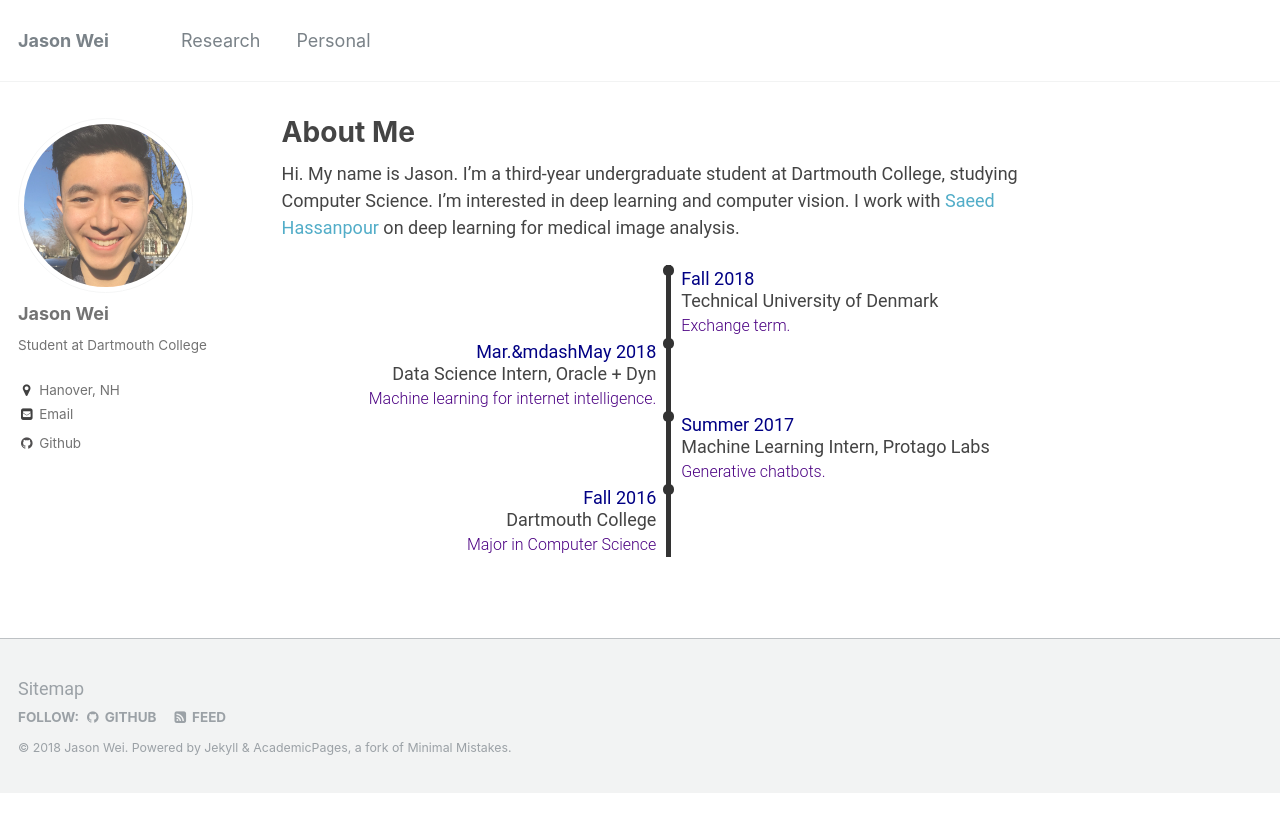
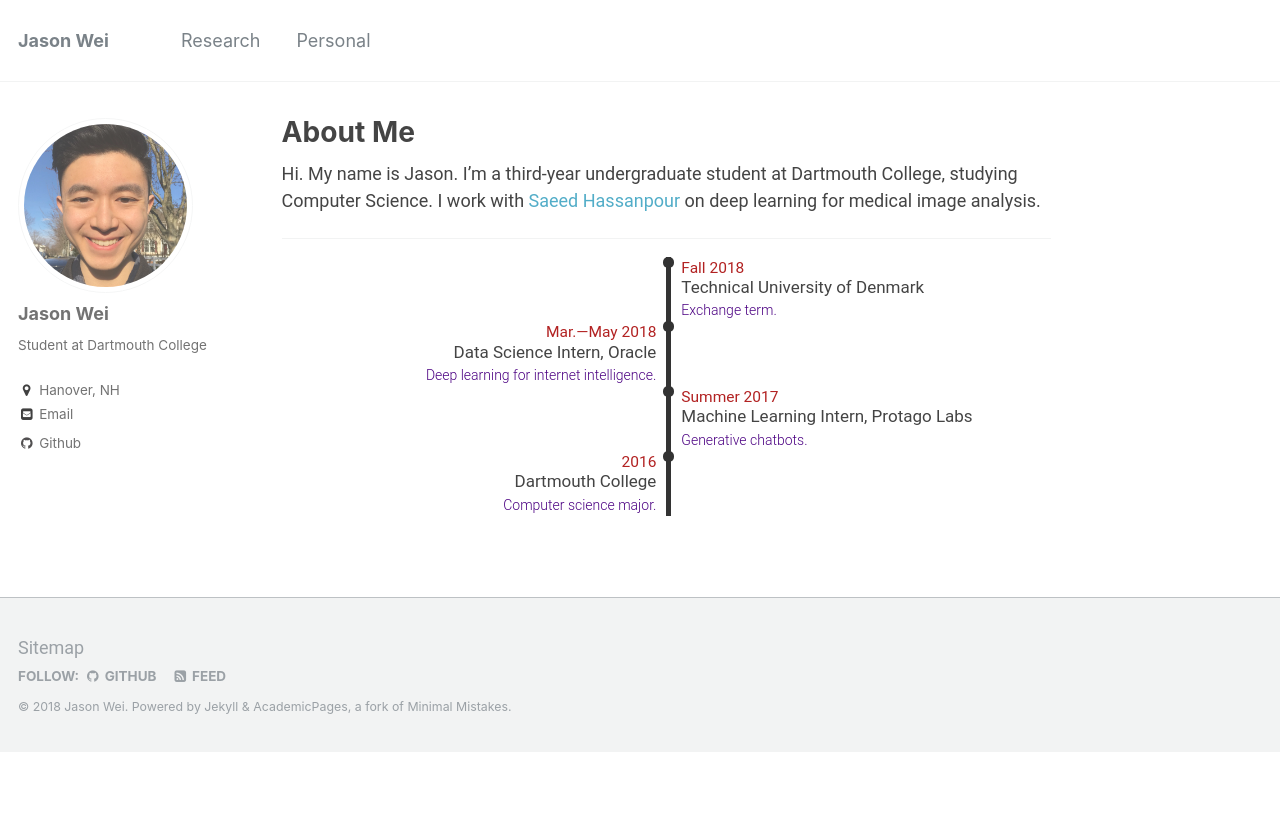
Before and after one commit to jasonwei20/jasonwei20.github.io, a Jekyll site: the page built from _pages/about.md, in a window 1280 px wide. Shown: the top 832 px of the page. Built offline with Jekyll 4.4.1, drawn with Linux system fonts in a browser that asks for light colours.

Commit message:
try timeline

```diff
--- a/_pages/about.md
+++ b/_pages/about.md
@@ -8,8 +8,10 @@ redirect_from:
   - /about.html
 ---
 
-Hi. My name is Jason. I'm a third-year undergraduate student at Dartmouth College, studying Computer Science. I'm interested in deep learning and computer vision. I work with [Saeed Hassanpour](https://www.hassanpourlab.com/) on deep learning for medical image analysis.
+Hi. My name is Jason. I'm a third-year undergraduate student at Dartmouth College, studying Computer Science. I work with [Saeed Hassanpour](https://www.hassanpourlab.com/) on deep learning for medical image analysis.
 
+
+------
 <html>
 <head>
 <style>
@@ -160,17 +162,17 @@ li {
 }
 
 .tdate {
-  font-size: 18px;
+  font-size: 15.5px;
   font-weight: 400;
   margin-bottom: -5px;
-  color: rgb(0,0,132);
+  color: rgb(178,34,34);
 }
 .ttitle {
-  font-size: 18px;
+  font-size: 17px;
   font-weight: 400;
 }
 .tdesc {
-  font-size: 16px;
+  font-size: 14px;
   font-weight: 300;
 }
 @media (max-width: 768px) {
@@ -377,9 +379,9 @@ hr.soft {
 
 
     <div class="timelineitem">
-      <div class="tdate">Mar.&mdashMay 2018</div>
-      <div class="ttitle">Data Science Intern, Oracle + Dyn</div>
-      <div class="tdesc"><span class="thigh">Machine learning for internet intelligence.</span></div>
+      <div class="tdate">Mar.&mdash;May 2018</div>
+      <div class="ttitle">Data Science Intern, Oracle</div>
+      <div class="tdesc"><span class="thigh">Deep learning for internet intelligence.</span></div>
     </div>
 
 
@@ -391,9 +393,9 @@ hr.soft {
 
 
     <div class="timelineitem">
-      <div class="tdate">Fall 2016</div>
+      <div class="tdate">2016</div>
       <div class="ttitle">Dartmouth College</div>
-      <div class="tdesc"><span class="thigh">Major in Computer Science</span></div>
+      <div class="tdesc"><span class="thigh">Computer science major.</span></div>
     </div>
 
 
```
